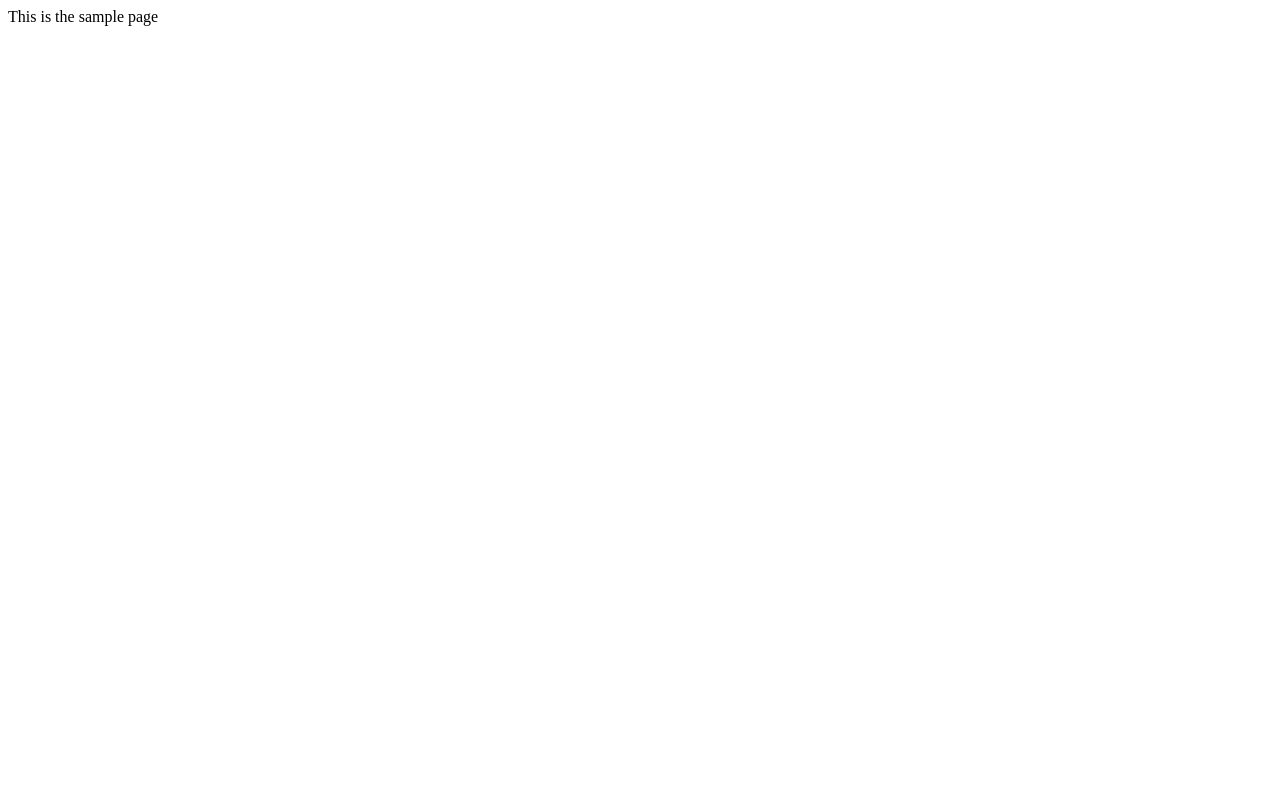
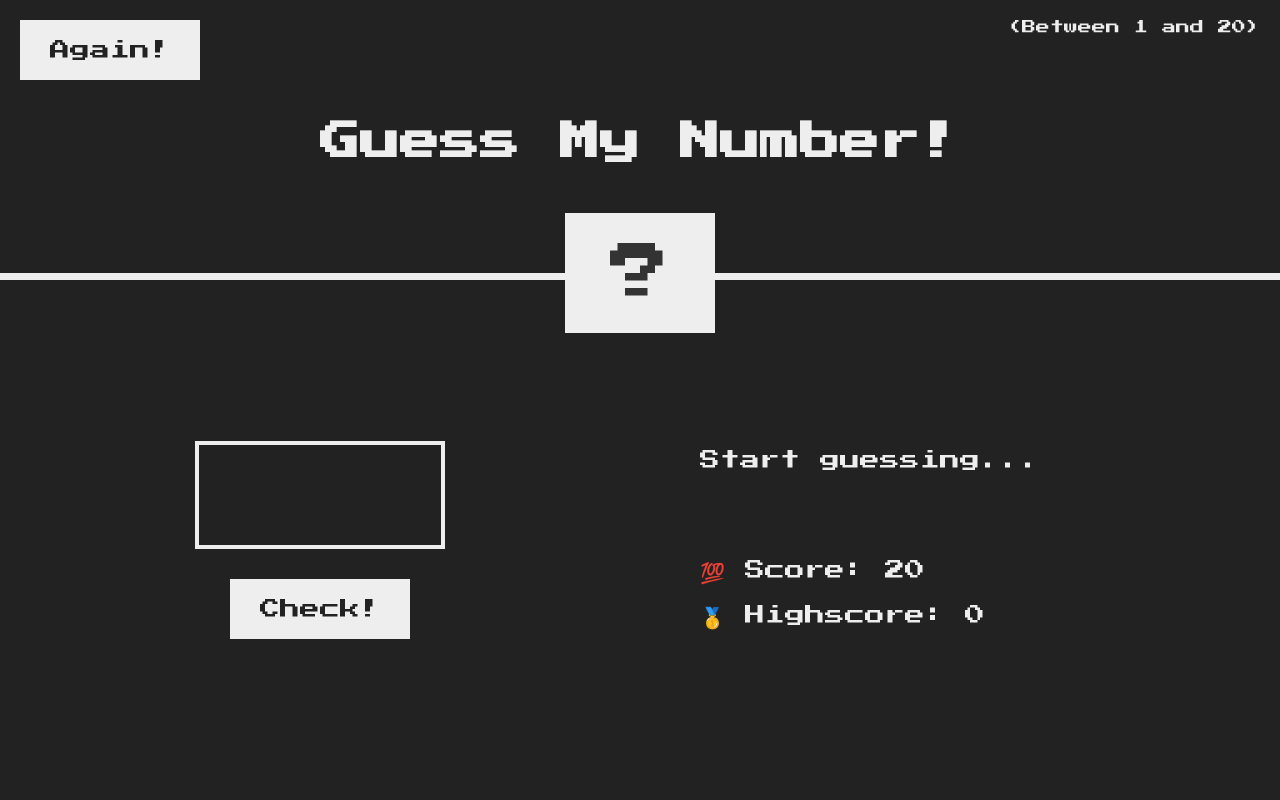
Before and after one commit to AjayDominic/WEB-PROJECTS, a plain HTML site: page GUESS-MY-NUMBER/index.html in a window 1280 px wide. Drawn offline with Linux system fonts and the light colour scheme.

Commit message:
Add files via upload

```diff
--- a/GUESS-MY-NUMBER/index.html
+++ b/GUESS-MY-NUMBER/index.html
@@ -1 +1,32 @@
-This is the sample page
+<!DOCTYPE html>
+<html lang="en">
+  <head>
+    <meta charset="UTF-8" />
+    <meta name="viewport" content="width=device-width, initial-scale=1.0" />
+    <meta http-equiv="X-UA-Compatible" content="ie=edge" />
+    <link rel="stylesheet" href="style.css" />
+    <title>Guess My Number!</title>
+  </head>
+  <body>
+    <header>
+      <h1>Guess My Number!</h1>
+      <p class="between">(Between 1 and 20)</p>
+      <button class="btn again">Again!</button>
+      <div class="number">?</div>
+    </header>
+    <main>
+      <section class="left">
+        <input type="number" class="guess" />
+        <button class="btn check">Check!</button>
+      </section>
+      <section class="right">
+        <p class="message">Start guessing...</p>
+        <p class="label-score">💯 Score: <span class="score">20</span></p>
+        <p class="label-highscore">
+          🥇 Highscore: <span class="highscore">0</span>
+        </p>
+      </section>
+    </main>
+    <script src="script.js"></script>
+  </body>
+</html>
--- /dev/null
+++ b/GUESS-MY-NUMBER/script.js
@@ -0,0 +1,62 @@
+'use strict';
+/*
+console.log(document.querySelector('.message').textContent);
+document.querySelector('.message').textContent='Correct Number';
+console.log(document.querySelector('.message').textContent);
+document.querySelector('.number').textContent=13;
+document.querySelector('.score').textContent=10;
+console.log(document.querySelector('.guess').value)
+document.querySelector('.guess').value=23
+*/
+let seceretnumber = Math.trunc(Math.random() * 20) + 1
+let score = 20;
+let high=0
+document.querySelector('.check').addEventListener('click', function () {
+    const guess = Number(document.querySelector('.guess').value)
+    console.log(typeof guess)
+    // When there is no input
+    if (!guess) {
+        document.querySelector('.message').textContent = 'NO...Number...Retry Again with Number';
+        // When player wins the game
+    } else if (guess == seceretnumber) {
+        document.querySelector('.message').textContent = '🏆🏆Correct Number';
+        document.querySelector('.number').textContent = seceretnumber
+        document.querySelector('body').style.backgroundColor = '#000fff'
+        document.querySelector('.number').style.width = '30rem'
+        if(score>high){
+            high=score
+            document.querySelector('.highscore').textContent=high;
+        }
+        // When number is greater then secret number
+    } else if (guess > seceretnumber) {
+        if (score > 1) {
+            document.querySelector('.message').textContent = 'Too...High';
+            score = score - 1
+            document.querySelector('.score').textContent = score;
+        } else {
+            document.querySelector('.message').textContent = "👎👎Better Luck Next Time";
+            document.querySelector('.score').textContent = 0;
+        }
+        // when number is less then the secret number
+    } else if (guess < seceretnumber) {
+        if (score > 1) {
+            document.querySelector('.message').textContent = 'Too...Low';
+            score = score - 1
+            document.querySelector('.score').textContent = score;
+        } else {
+            document.querySelector('.message').textContent = "Better Luck Next Time";
+            document.querySelector('.score').textContent = 0;
+        }
+    }
+})
+// For Again button
+document.querySelector('.again').addEventListener('click', function () {
+    score = 20
+    seceretnumber = Math.trunc(Math.random() * 20) + 1
+    document.querySelector('.message').textContent = "Start guessing...";
+    document.querySelector('.score').textContent = score
+    document.querySelector('.number').textContent = '?'
+    document.querySelector('.guess').value = ''
+    document.querySelector('body').style.backgroundColor = '#222'
+    document.querySelector('.number').style.width = '15rem'
+})
--- /dev/null
+++ b/GUESS-MY-NUMBER/style.css
@@ -0,0 +1,120 @@
+@import url('https://fonts.googleapis.com/css?family=Press+Start+2P&display=swap');
+
+* {
+  margin: 0;
+  padding: 0;
+  box-sizing: inherit;
+}
+
+html {
+  font-size: 62.5%;
+  box-sizing: border-box;
+}
+
+body {
+  font-family: 'Press Start 2P', sans-serif;
+  color: #eee;
+  background-color: #222;
+  /* background-color: #60b347; */
+  /*background-color: #000fff;*/
+}
+
+/* LAYOUT */
+header {
+  position: relative;
+  height: 35vh;
+  border-bottom: 7px solid #eee;
+}
+
+main {
+  height: 65vh;
+  color: #eee;
+  display: flex;
+  align-items: center;
+  justify-content: space-around;
+}
+
+.left {
+  width: 52rem;
+  display: flex;
+  flex-direction: column;
+  align-items: center;
+}
+
+.right {
+  width: 52rem;
+  font-size: 2rem;
+}
+
+/* ELEMENTS STYLE */
+h1 {
+  font-size: 4rem;
+  text-align: center;
+  position: absolute;
+  width: 100%;
+  top: 52%;
+  left: 50%;
+  transform: translate(-50%, -50%);
+}
+
+.number {
+  background: #eee;
+  color: #333;
+  font-size: 6rem;
+  width: 15rem;
+  padding: 3rem 0rem;
+  text-align: center;
+  position: absolute;
+  bottom: 0;
+  left: 50%;
+  transform: translate(-50%, 50%);
+}
+
+.between {
+  font-size: 1.4rem;
+  position: absolute;
+  top: 2rem;
+  right: 2rem;
+}
+
+.again {
+  position: absolute;
+  top: 2rem;
+  left: 2rem;
+}
+
+.guess {
+  background: none;
+  border: 4px solid #eee;
+  font-family: inherit;
+  color: inherit;
+  font-size: 5rem;
+  padding: 2.5rem;
+  width: 25rem;
+  text-align: center;
+  display: block;
+  margin-bottom: 3rem;
+}
+
+.btn {
+  border: none;
+  background-color: #eee;
+  color: #222;
+  font-size: 2rem;
+  font-family: inherit;
+  padding: 2rem 3rem;
+  cursor: pointer;
+}
+
+.btn:hover {
+  background-color: #ccc;
+}
+
+.message {
+  margin-bottom: 8rem;
+  height: 3rem;
+}
+
+.label-score {
+  margin-bottom: 2rem;
+}
```
